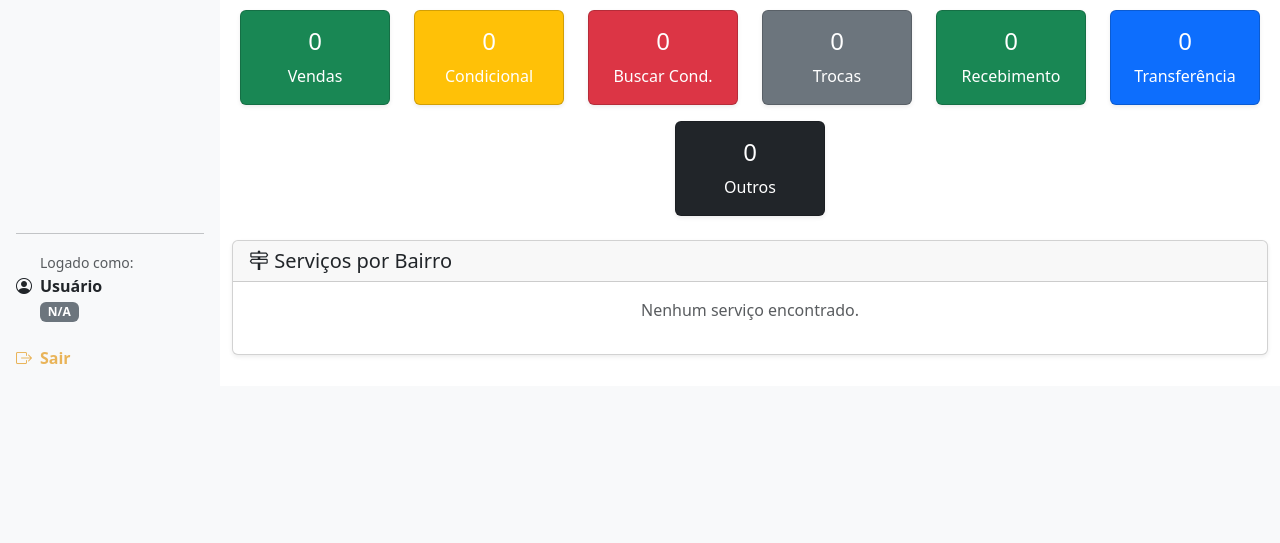
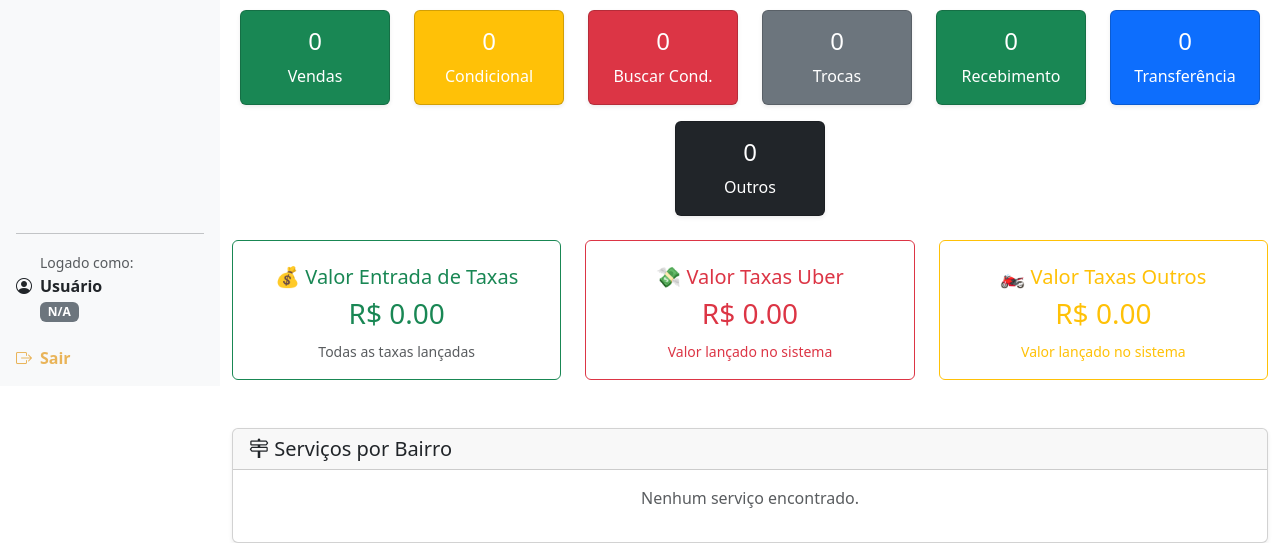
Before and after one commit to gustavo-mamedep/rotasvl, a Flask app: page /dashboard in a window 1280 px wide. Shown: the part 414-957 px from the top of the page. Before the commit the page ends 778 px from the top, so only its background shows below. Run offline with Flask 3, Linux system fonts and the light colour scheme; a user stored in the database is signed in.

Commit message:
Inclusão de valores em Reais Dash

```diff
--- a/controlerotas/routes.py
+++ b/controlerotas/routes.py
@@ -3,7 +3,7 @@ from controlerotas import database, app
 from controlerotas.models import Usuario, Bairros, Servico
 from controlerotas.forms import FormCriarUsuario, FormBairros, FormCriarServico, FormFiltros
 from sqlalchemy.orm import joinedload
-from sqlalchemy import distinct, or_
+from sqlalchemy import distinct, or_, func
 from datetime import timedelta
 from datetime import datetime
 from zoneinfo import ZoneInfo
@@ -811,6 +811,8 @@ def dashboard():
     inicio_utc = inicio_local.astimezone(tz_utc)
     fim_utc    = inicio_prox_mes_local.astimezone(tz_utc)
 
+
+
     # Helper para aplicar filtro de usuário (se houver)
     def apply_user(query):
         if usuario_id:
@@ -920,6 +922,36 @@ def dashboard():
         )
     ).count()
 
+    valor_entrada_taxas = apply_user(
+        Servico.query.filter(
+            Servico.status != 'Cancelado',
+            Servico.data_finalizado.isnot(None),
+            Servico.data_finalizado >= inicio_utc,
+            Servico.data_finalizado < fim_utc
+        ).with_entities(func.sum(Servico.valor))
+    ).scalar() or 0.0
+
+    valor_uber = apply_user(
+        Servico.query.filter(
+            Servico.prestador == 'Uber',
+            Servico.status != 'Cancelado',
+            Servico.data_finalizado.isnot(None),
+            Servico.data_finalizado >= inicio_utc,
+            Servico.data_finalizado < fim_utc
+        ).with_entities(func.sum(Servico.valor))
+    ).scalar() or 0.0
+
+    valor_outros = apply_user(
+        Servico.query.filter(
+            Servico.prestador == 'Outros',
+            Servico.status != 'Cancelado',
+            Servico.data_finalizado.isnot(None),
+            Servico.data_finalizado >= inicio_utc,
+            Servico.data_finalizado < fim_utc
+        ).with_entities(func.sum(Servico.valor))
+    ).scalar() or 0.0
+
+
     # ===== Estatísticas por Bairro (com filtro de usuário) =====
     bairros_com_servicos = database.session.query(distinct(Servico.bairro)).filter(
         Servico.bairro.isnot(None)
@@ -931,6 +963,7 @@ def dashboard():
             Servico.query.filter(
                 Servico.bairro == bairro,
                 Servico.servico == 'Venda',
+                Servico.status != 'Cancelado',
                 Servico.data_finalizado.isnot(None),
                 Servico.data_finalizado >= inicio_utc,
                 Servico.data_finalizado < fim_utc
@@ -941,6 +974,7 @@ def dashboard():
             Servico.query.filter(
                 Servico.bairro == bairro,
                 Servico.servico == 'Condicional',
+                Servico.status != 'Cancelado',
                 Servico.data_finalizado.isnot(None),
                 Servico.data_finalizado >= inicio_utc,
                 Servico.data_finalizado < fim_utc
@@ -951,6 +985,7 @@ def dashboard():
             Servico.query.filter(
                 Servico.bairro == bairro,
                 Servico.servico == 'Buscar_cond',
+                Servico.status != 'Cancelado',
                 Servico.data_finalizado.isnot(None),
                 Servico.data_finalizado >= inicio_utc,
                 Servico.data_finalizado < fim_utc
@@ -961,6 +996,7 @@ def dashboard():
             Servico.query.filter(
                 Servico.bairro == bairro,
                 Servico.servico == 'Troca',
+                Servico.status != 'Cancelado',
                 Servico.data_finalizado.isnot(None),
                 Servico.data_finalizado >= inicio_utc,
                 Servico.data_finalizado < fim_utc
@@ -971,6 +1007,7 @@ def dashboard():
             Servico.query.filter(
                 Servico.bairro == bairro,
                 Servico.servico == 'Recebimento',
+                Servico.status != 'Cancelado',
                 Servico.data_finalizado.isnot(None),
                 Servico.data_finalizado >= inicio_utc,
                 Servico.data_finalizado < fim_utc
@@ -981,6 +1018,7 @@ def dashboard():
             Servico.query.filter(
                 Servico.bairro == bairro,
                 Servico.servico == 'Transferencia',
+                Servico.status != 'Cancelado',
                 Servico.data_finalizado.isnot(None),
                 Servico.data_finalizado >= inicio_utc,
                 Servico.data_finalizado < fim_utc
@@ -991,6 +1029,7 @@ def dashboard():
             Servico.query.filter(
                 Servico.bairro == bairro,
                 Servico.servico.in_(['Mercado Livre', 'Correios', 'Outros']),
+                Servico.status != 'Cancelado',
                 Servico.data_finalizado.isnot(None),
                 Servico.data_finalizado >= inicio_utc,
                 Servico.data_finalizado < fim_utc
@@ -1099,6 +1138,9 @@ def dashboard():
         total_recebimento=total_recebimento,
         total_transferencia=total_transferencia,
         total_outros=total_outros,
+        valor_entrada_taxas=valor_entrada_taxas,
+        valor_uber=valor_uber,
+        valor_outros=valor_outros,
         servicos_por_bairro=servicos_por_bairro,
         servicos_por_usuario=servicos_por_usuario,
         label_finalizados=label_finalizados,
--- a/controlerotas/templates/dashboard.html
+++ b/controlerotas/templates/dashboard.html
@@ -177,6 +177,39 @@
     </div>
   </div>
 
+
+  <!-- Cartão Valor Loja -->
+  <div class="row mt-4">
+      <div class="col-md-4 mb-4">
+          <div class="card border-success h-100">
+              <div class="card-body text-center">
+                  <h5 class="card-title text-success mt-2">💰 Valor Entrada de Taxas</h5>
+                  <h3 class="text-success">R$ {{ "%.2f"|format(valor_entrada_taxas) }}</h3>
+                  <small class="text-muted">Todas as taxas lançadas</small>
+              </div>
+          </div>
+      </div>
+      <div class="col-md-4 mb-4">
+          <div class="card border-danger h-100">
+              <div class="card-body text-center">
+                  <h5 class="card-title text-danger mt-2">💸 Valor Taxas Uber</h5>
+                  <h3 class="text-danger">R$ {{ "%.2f"|format(valor_uber) }}</h3>
+                  <small class="text-danger">Valor lançado no sistema</small>
+              </div>
+          </div>
+      </div>
+      <div class="col-md-4 mb-4">
+          <div class="card border-warning h-100">
+              <div class="card-body text-center">
+                  <h5 class="card-title text-warning mt-2">🏍️ Valor Taxas Outros</h5>
+                  <h3 class="text-warning">R$ {{ "%.2f"|format(valor_outros) }}</h3>
+                  <small class="text-warning">Valor lançado no sistema</small>
+              </div>
+          </div>
+      </div>
+  </div>
+
+
   <!-- Estatísticas por Bairro (AGORA CONDICIONAIS POR TIPO) -->
   <div class="row mt-4">
     <div class="col-12">
```
